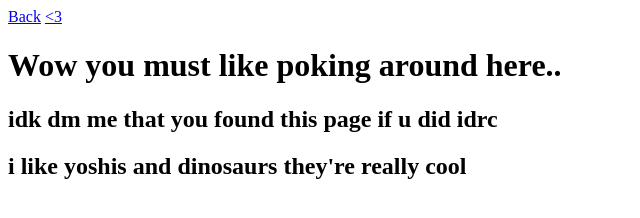
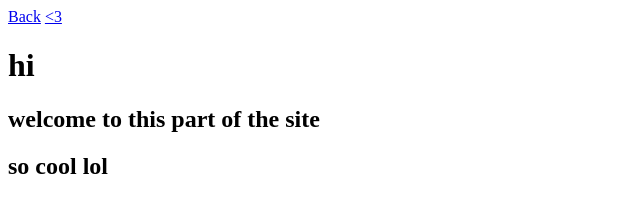
Before and after one commit to YoshiDaDIno/yoshi.best, a plain HTML site: page veryhiddenurl.html in a window 1280 px wide. Shown: the whole page, without its empty margins (0-640 px from the left). Drawn offline with Linux system fonts and the light colour scheme.

Commit message:
Update veryhiddenurl.html

```diff
--- a/veryhiddenurl.html
+++ b/veryhiddenurl.html
@@ -9,8 +9,8 @@
 <body>
         <a href="index.html">Back</a> <a href="heart.html"><3</a>
 
-    <h1>Wow you must like poking around here..</h1>
-    <h2>idk dm me that you found this page if u did idrc</h2>
-    <h2>i like yoshis and dinosaurs they're really cool</h2>
+    <h1>hi</h1>
+    <h2>welcome to this part of the site</h2>
+    <h2>so cool lol</h2>
 </body>
 </html>
```
